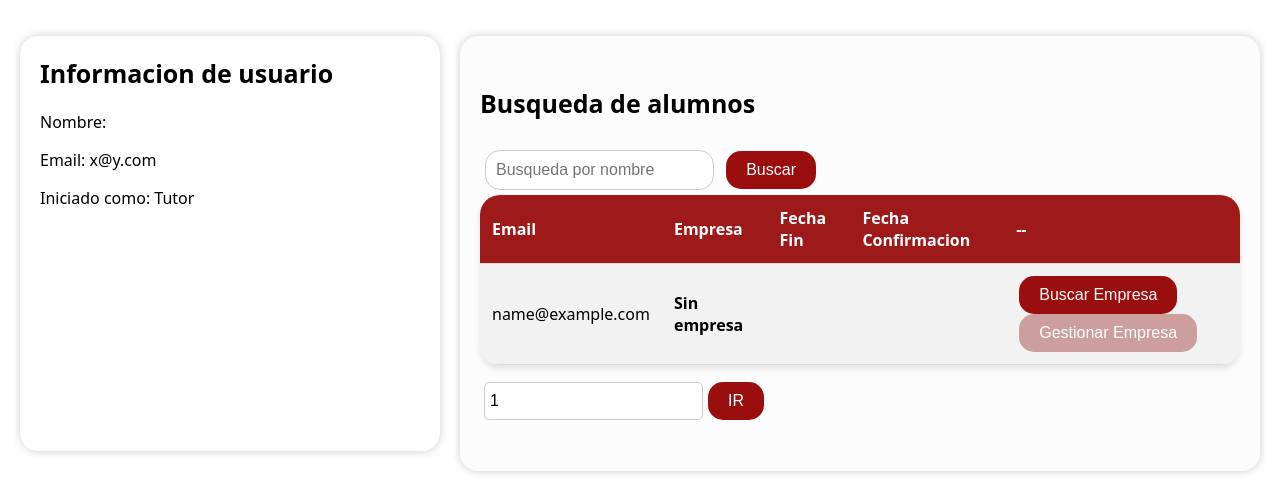
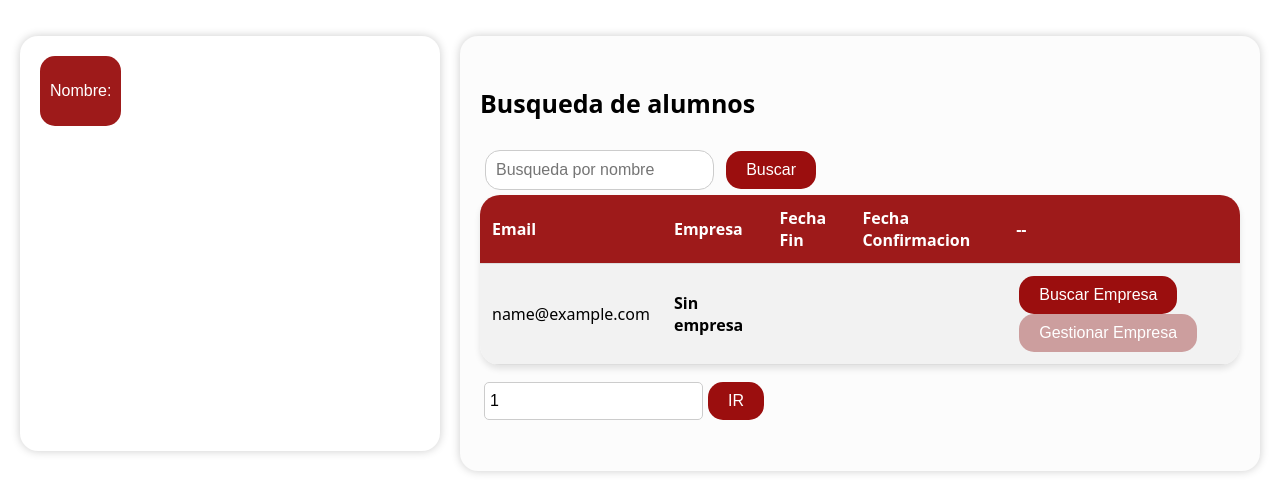
Before and after one commit to Hhxru/LM_JyR_Proyecto, a PHP site: page /dashboardTutor.php in a window 1280 px wide; the page is wider, and only the part inside the window is pictured. Shown: the part 144-635 px from the top of that part. Run offline with PHP 8.4, Linux system fonts and the light colour scheme; tables that the repository leaves empty or names only in its code hold one stand-in row (values such as "Sample post").

Commit message:
desplegable tutor dashboard

```diff
--- a/css/Template.css
+++ b/css/Template.css
@@ -74,6 +74,7 @@
     border-radius: 18px;
     box-shadow: 0px 0px 10px 0px rgba(0,0,0,0.2);
     margin-bottom: 20px;
+
 }
 
 #altaUsuarios{
@@ -203,3 +204,46 @@
     padding-right: 30px;
     margin-top: 60px;
 }
+
+#desplegable {
+    position: relative;
+    display: inline-block;
+
+}
+
+#usuarioBoton {
+    background-color: #9e1a1a;
+    color: white;
+    padding: 10px;
+    font-size: 16px;
+    border: none;
+    border-radius: 15px;
+    cursor: pointer;
+    display: flex;
+    align-items: center;
+}
+
+#usuarioBoton #perfil {
+    border-radius: 50%;
+    width: 40px;
+    height: 40px;
+    margin-right: 10px;
+}
+
+#desplegableContenido {
+    display: none;
+    position: absolute;
+    background-color: #f9f9f9;
+    min-width: 200px;
+    box-shadow: 0px 8px 16px 0px rgba(0,0,0,0.2);
+    z-index: 1;
+    padding: 10px;
+}
+
+#desplegable:hover #desplegableContenido {
+    display: block;
+}
+
+#desplegableContenido p {
+    margin: 10px 0;
+}
--- a/dashboardTutor.php
+++ b/dashboardTutor.php
@@ -54,10 +54,18 @@
         <section id="cuerpoPrincipal">
             <article id="usuario">
                 <article>
+
+                </article>
+                <article id="desplegable">
+                    <button id="usuarioBoton">
+                         <p>Nombre: <?php  echo"$userLog"?></p>
+                    </button>
+                    <div id="desplegableContenido">
                     <h2 class="text">Informacion de usuario</h2>
-                    <p>Nombre: <?php  echo"$userLog"?></p>
-                    <p>Email: x@y.com</p>
-                    <p>Iniciado como: Tutor</p>
+                        <p>Nombre: <?php  echo"$userLog"?></p>
+                        <p>Email: x@y.com</p>
+                        <p>Iniciado como: Tutor</p>
+                    </div>
                 </article>
 
             </article>
```
